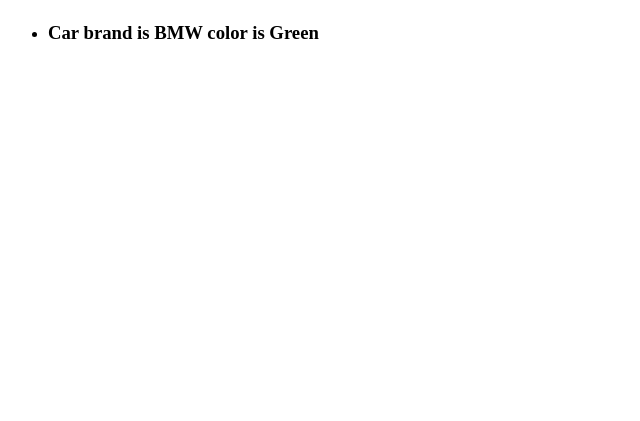
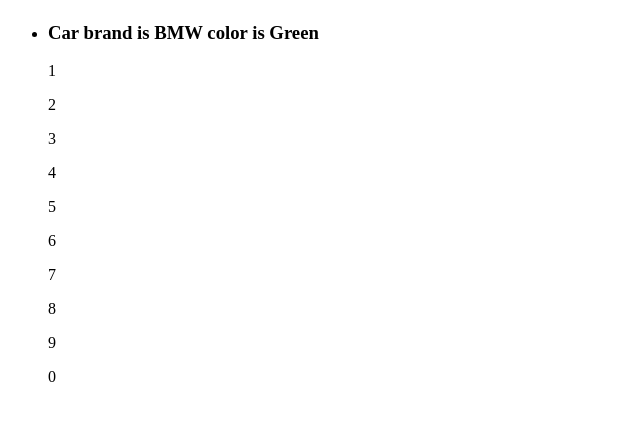
Before and after one commit to panneerselvam999/React-tutorial, a React (Create React App) app in the folder app/: page / in a window 1280 px wide. Shown: the part 357-778 px from the top of the page, without its empty margins (0-640 px from the left). Built offline with nearby package versions, Linux system fonts and the light colour scheme.

Commit message:
print list

```diff
--- a/app/src/Component/Garage.js
+++ b/app/src/Component/Garage.js
@@ -12,6 +12,8 @@
     { brand: "BMW", color: "Green" }
 ]
 
+const numberList = [1, 2, 3, 4, 5, 6, 7, 8, 9, 0];
+
 const CarInfoVal = CarInfo.brand !== undefined && CarInfo.color !== undefined
 const AppleInfo = { type: "Mobile", color: "Silver" }
 const door = false;
@@ -23,8 +25,17 @@
             <Apple AInfo={AppleInfo} />
             {door ? <p>Door is Open</p> : <p>Door is Close</p>}
             <ul>
-                {carList.map((obj) => < li > <Car CarInfo={obj} /> </li>)}
+                {carList.map((obj) => < li key={obj.brand}> <Car CarInfo={obj} /> </li>)}
             </ul>
+
+            <ul>
+                {numberList.map((ele, index) => <p key={index}>{ele}</p>)}
+            </ul>
+            {/* <ul>
+                {numberList.map((ele) => (
+                    <p key={ele}>{ele}</p>
+                ))}
+            </ul> */}
 
         </div >
     )
```
